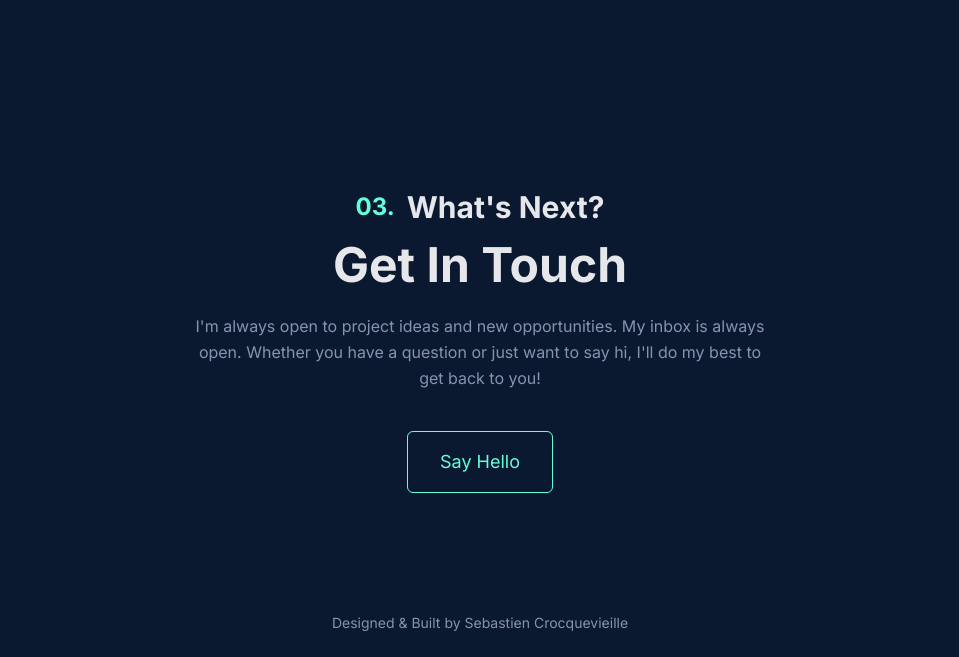
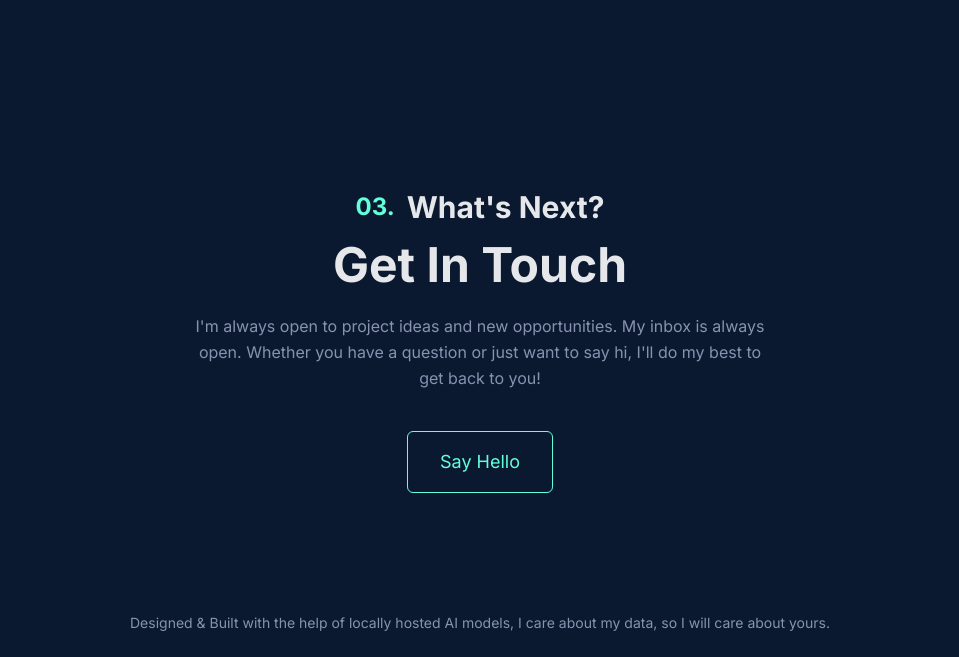
Before and after one commit to SCrocky/SCrocky.github.io, a plain HTML site: page index.html in a window 1280 px wide. Shown: the part 1857-2514 px from the top of the page, without its empty margins (160-1119 px from the left). Drawn offline with nearby package versions, Linux system fonts and the light colour scheme.

Commit message:
feat: improved footer

```diff
--- a/index.html
+++ b/index.html
@@ -401,7 +401,10 @@
                     ><i class="bi bi-twitter-x"></i
                 ></a>
             </div>
-            <p>Designed & Built by Sebastien Crocquevieille</p>
+            <p>
+                Designed & Built with the help of locally hosted AI models, I
+                care about my data, so I will care about yours.
+            </p>
         </footer>
 
         <script>
```
